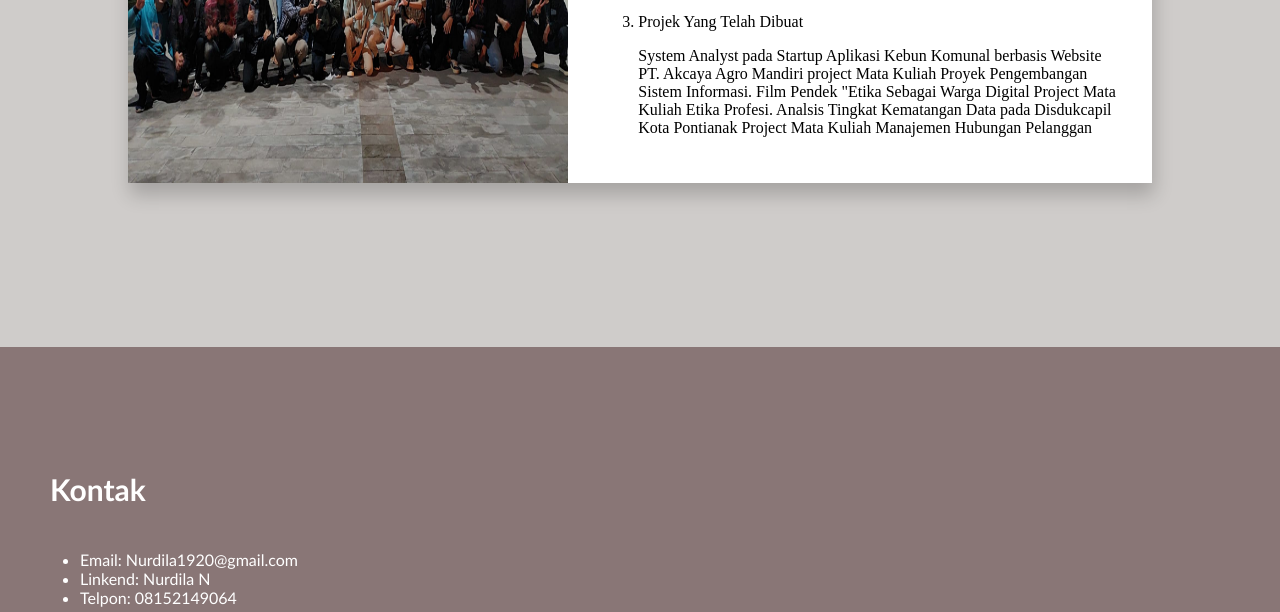
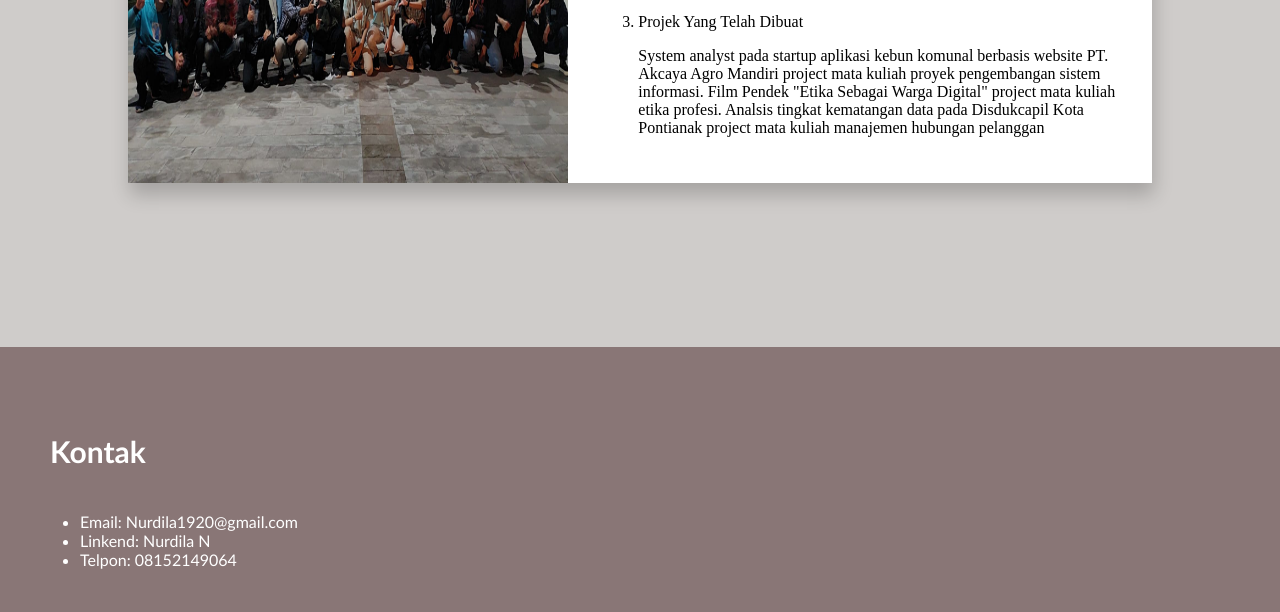
Before and after one commit to nurdila19/webprofile_Nurdila, a plain HTML site: page index.html in a window 1280 px wide. Shown: the part 2354-2966 px from the top of the page. Drawn offline with Linux system fonts and the light colour scheme.

Commit message:
pengembangan website

```diff
--- a/index.html
+++ b/index.html
@@ -121,12 +121,12 @@
                                 saya melakukan pelatihan berupa softskill terutama public speaking.</p>
                         </li>
 
-                        <li>Projek Yang Telah Dibuat<p>System Analyst pada Startup Aplikasi Kebun Komunal berbasis
-                                Website PT. Akcaya Agro Mandiri project Mata Kuliah Proyek Pengembangan Sistem
-                                Informasi.
-                                Film Pendek "Etika Sebagai Warga Digital Project Mata Kuliah Etika Profesi.
-                                Analsis Tingkat Kematangan Data pada Disdukcapil Kota Pontianak Project Mata Kuliah
-                                Manajemen Hubungan Pelanggan
+                        <li>Projek Yang Telah Dibuat<p>System analyst pada startup aplikasi kebun komunal berbasis
+                                website PT. Akcaya Agro Mandiri project mata kuliah proyek pengembangan sistem
+                                informasi.
+                                Film Pendek "Etika Sebagai Warga Digital" project mata kuliah etika profesi.
+                                Analsis tingkat kematangan data pada Disdukcapil Kota Pontianak project mata kuliah
+                                manajemen hubungan pelanggan
                             </p>
                         </li>
                     </ol>
@@ -146,14 +146,13 @@
         </ul>
 
         <div class="social-icons">
-            <a href="#"> <i class="fa fa-facebook-square"></i></a>
+            <a href="https://www.facebook.com/nur.dila.18062?mibextid=ZbWKwL"> <i class="fa fa-facebook-square"></i></a>
             <a href="#"> <i class="fa fa-whatsapp"></i></a>
-            <a href="#"> <i class="fa fa-instagram"></i></a>
+            <a href="https://instagram.com/nurdila_aa?igshid=NGVhN2U2NjQ0Yg=="> <i class="fa fa-instagram"></i></a>
             <a href="#"> <i class="fa fa-twitter"></i></a>
         </div>
-        <h4>Copyright &copy; Nurdila Batch 5 MSIB 2023</h4>
+        <h4>Copyright &copy; Nurdila Batch 5 MSIB 2023 Infinite Learning</h4>
 
     </Footer>
 </body>
-
 </html>
--- a/style.css
+++ b/style.css
@@ -341,7 +341,7 @@ transform: translate(13%, 42%);
 /*footer*/
 footer
 {
-    height: 500px;
+    height: 425px;
     display: flex;
     flex-direction: column;
     align-items: left;
```
